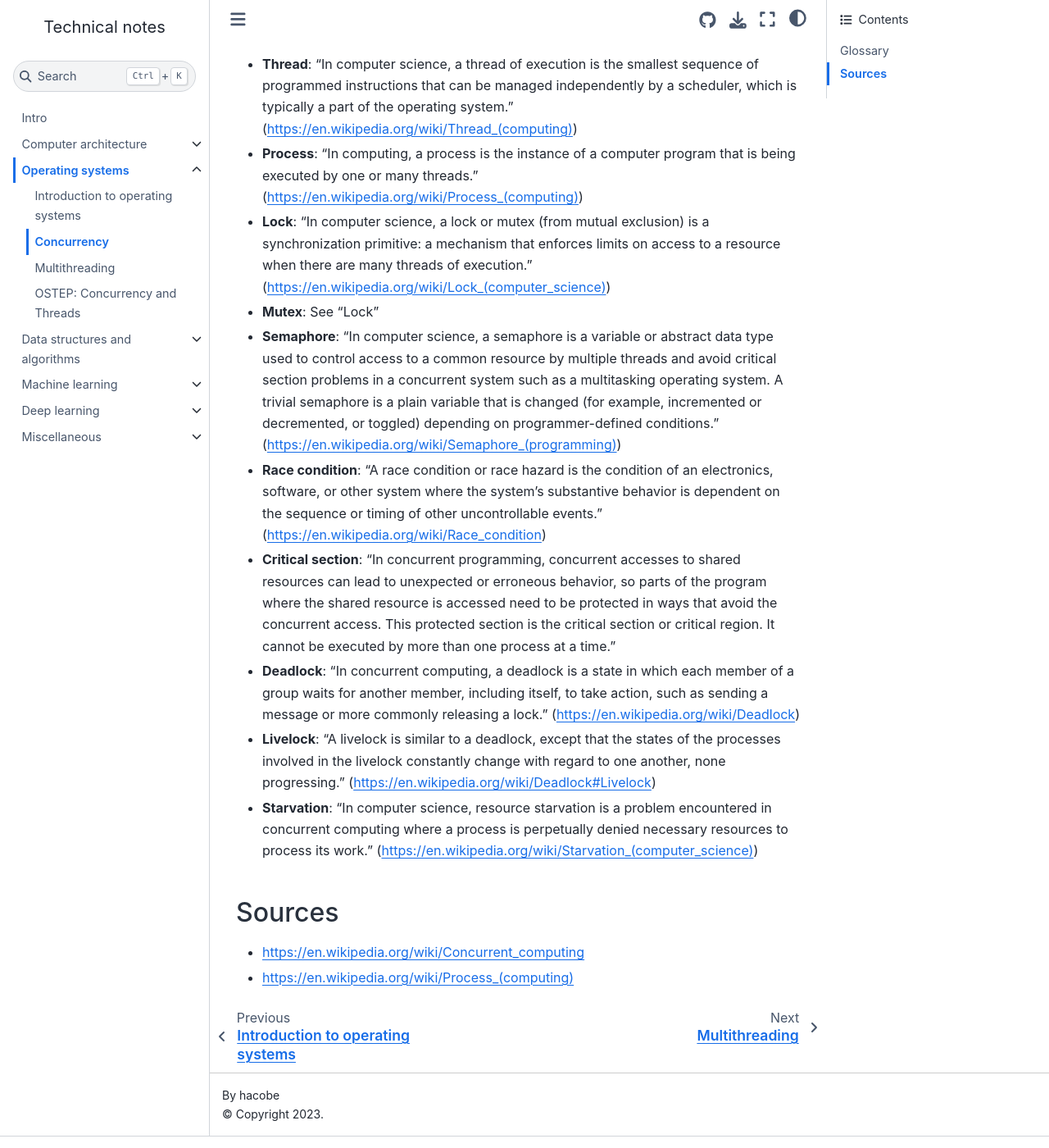
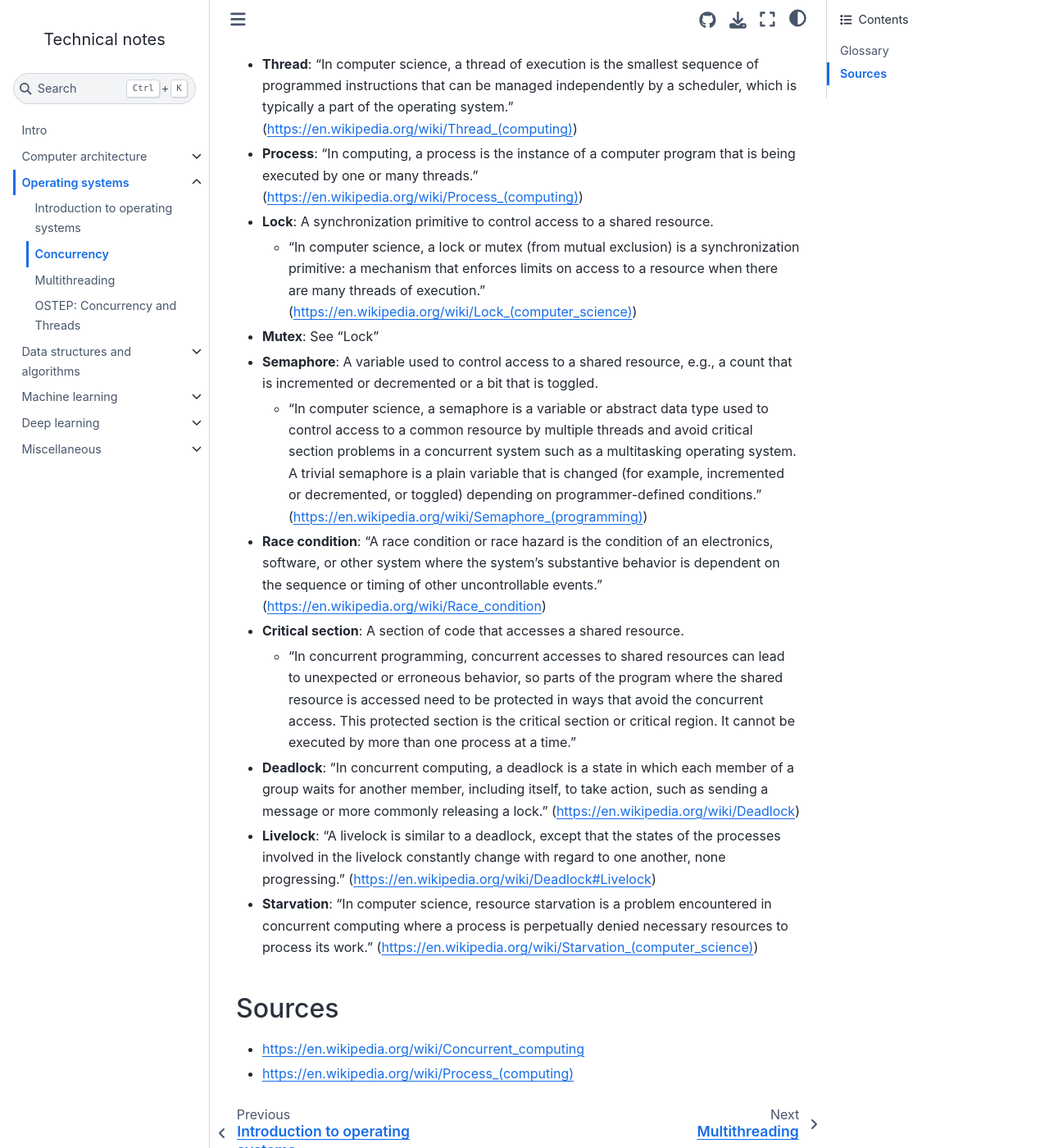
Before and after one commit to hacobe/notes, a Jupyter Book: the page built from concurrency.md, in a window 1280 px wide and 1400 px high, scrolled down 458 px. Shown: the whole window at 82% size. Built offline with Jupyter Book 1.0.4 settings and Sphinx 7.4.7 and the Sphinx Book theme 1.1.4, drawn with Linux system fonts in a browser that asks for light colours; pages that are not in the unit, such as notebooks, are missing from menus.

Commit message:
Update a few concurrency related exercises and posts

```diff
--- a/concurrency.md
+++ b/concurrency.md
@@ -6,11 +6,14 @@
 
 * **Thread**: "In computer science, a thread of execution is the smallest sequence of programmed instructions that can be managed independently by a scheduler, which is typically a part of the operating system." (https://en.wikipedia.org/wiki/Thread_(computing))
 * **Process**: "In computing, a process is the instance of a computer program that is being executed by one or many threads." (https://en.wikipedia.org/wiki/Process_(computing))
-* **Lock**: "In computer science, a lock or mutex (from mutual exclusion) is a synchronization primitive: a mechanism that enforces limits on access to a resource when there are many threads of execution." (https://en.wikipedia.org/wiki/Lock_(computer_science))
+* **Lock**: A synchronization primitive to control access to a shared resource.
+	* "In computer science, a lock or mutex (from mutual exclusion) is a synchronization primitive: a mechanism that enforces limits on access to a resource when there are many threads of execution." (https://en.wikipedia.org/wiki/Lock_(computer_science))
 * **Mutex**: See "Lock"
-* **Semaphore**: "In computer science, a semaphore is a variable or abstract data type used to control access to a common resource by multiple threads and avoid critical section problems in a concurrent system such as a multitasking operating system. A trivial semaphore is a plain variable that is changed (for example, incremented or decremented, or toggled) depending on programmer-defined conditions." (https://en.wikipedia.org/wiki/Semaphore_(programming))
+* **Semaphore**: A variable used to control access to a shared resource, e.g., a count that is incremented or decremented or a bit that is toggled.
+	* "In computer science, a semaphore is a variable or abstract data type used to control access to a common resource by multiple threads and avoid critical section problems in a concurrent system such as a multitasking operating system. A trivial semaphore is a plain variable that is changed (for example, incremented or decremented, or toggled) depending on programmer-defined conditions." (https://en.wikipedia.org/wiki/Semaphore_(programming))
 * **Race condition**: "A race condition or race hazard is the condition of an electronics, software, or other system where the system's substantive behavior is dependent on the sequence or timing of other uncontrollable events." (https://en.wikipedia.org/wiki/Race_condition)
-* **Critical section**: "In concurrent programming, concurrent accesses to shared resources can lead to unexpected or erroneous behavior, so parts of the program where the shared resource is accessed need to be protected in ways that avoid the concurrent access. This protected section is the critical section or critical region. It cannot be executed by more than one process at a time."
+* **Critical section**: A section of code that accesses a shared resource.
+	* "In concurrent programming, concurrent accesses to shared resources can lead to unexpected or erroneous behavior, so parts of the program where the shared resource is accessed need to be protected in ways that avoid the concurrent access. This protected section is the critical section or critical region. It cannot be executed by more than one process at a time."
 * **Deadlock**: "In concurrent computing, a deadlock is a state in which each member of a group waits for another member, including itself, to take action, such as sending a message or more commonly releasing a lock." (https://en.wikipedia.org/wiki/Deadlock)
 * **Livelock**: "A livelock is similar to a deadlock, except that the states of the processes involved in the livelock constantly change with regard to one another, none progressing." (https://en.wikipedia.org/wiki/Deadlock#Livelock)
 * **Starvation**: "In computer science, resource starvation is a problem encountered in concurrent computing where a process is perpetually denied necessary resources to process its work." (https://en.wikipedia.org/wiki/Starvation_(computer_science))
--- a/lru_cache.py
+++ b/lru_cache.py
@@ -5,7 +5,8 @@
 Solution is based on:
 https://leetcode.com/problems/lru-cache/discuss/45926/Python-Dict-%2B-Double-LinkedList
 
-A simpler solution uses an OrderedDict
+A simpler solution uses an OrderedDict. You can use move_to_end or just pop the item
+with the given key and put it back into the dictionary.
 
 Notes:
 * Removing a node is easy, because of the prev and next pointers
@@ -68,6 +69,9 @@
         self.key_to_node[key] = node
         if len(self.key_to_node) > self.capacity:
             # Remove the node right after the head.
+            # Don't use self.head.next directly in remove,
+            # because we need to save node.key to delete
+            # the node from the map.
             node = self.head.next
             self._remove(node)
             del self.key_to_node[node.key]
```
Also changed, not shown: dining_philosophers.py (+24 -24 lines), web_crawler_concurrent.py (+11 -3 lines).
